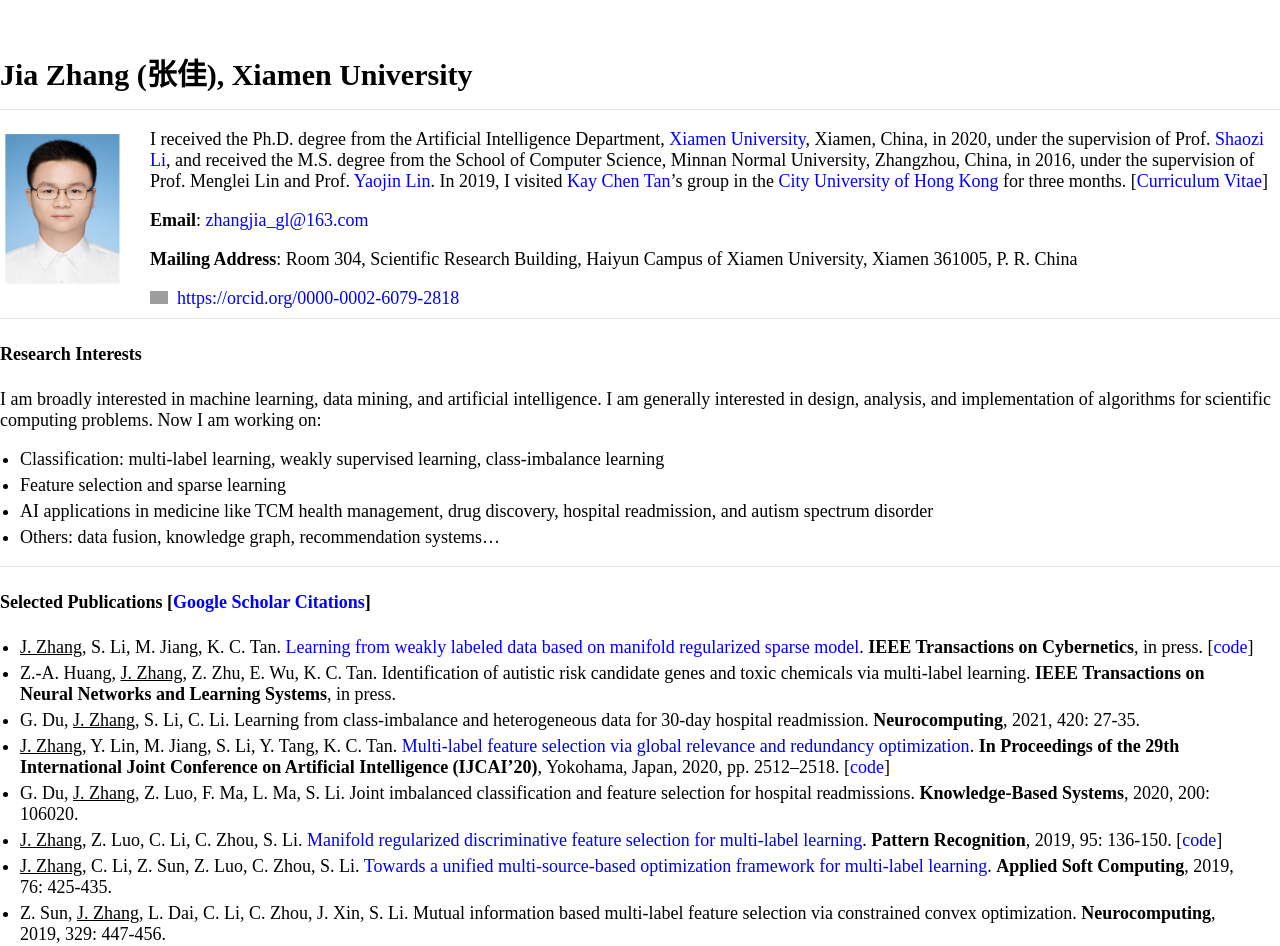
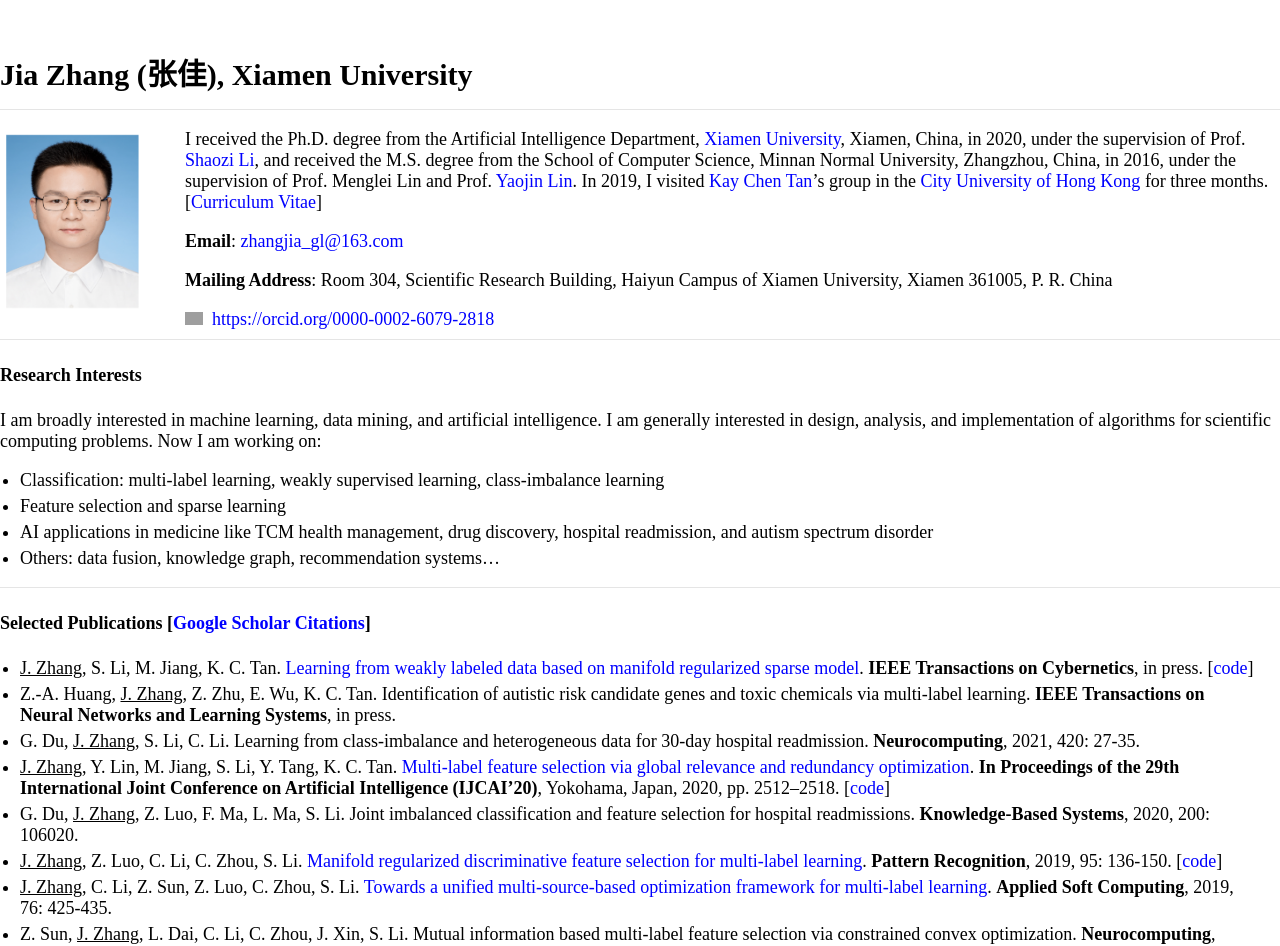
Before and after one commit to jiazhang-ml/jiazhang-ml.github.io, a Jekyll site: the page built from index.md, in a window 1280 px wide. Shown: the top 946 px of the page. Built offline with Jekyll 4.4.1, drawn with Linux system fonts in a browser that asks for light colours; grey boxes are pictures that could not be loaded.

Commit message:
Update typography.scss

```diff
--- a/_sass/typography.scss
+++ b/_sass/typography.scss
@@ -37,10 +37,10 @@
         font-style: italic;
     }
     .profile-picture {
-        height: 160px;
-        width: 125px;
+        height: 185px;
+        width: 145px;
         position: relative;
-        margin: 0px 25px 0px 0px;
+        margin: 0px 40px 0px 0px;
         float: left;
         border-radius: 0%;
         p & {
```
